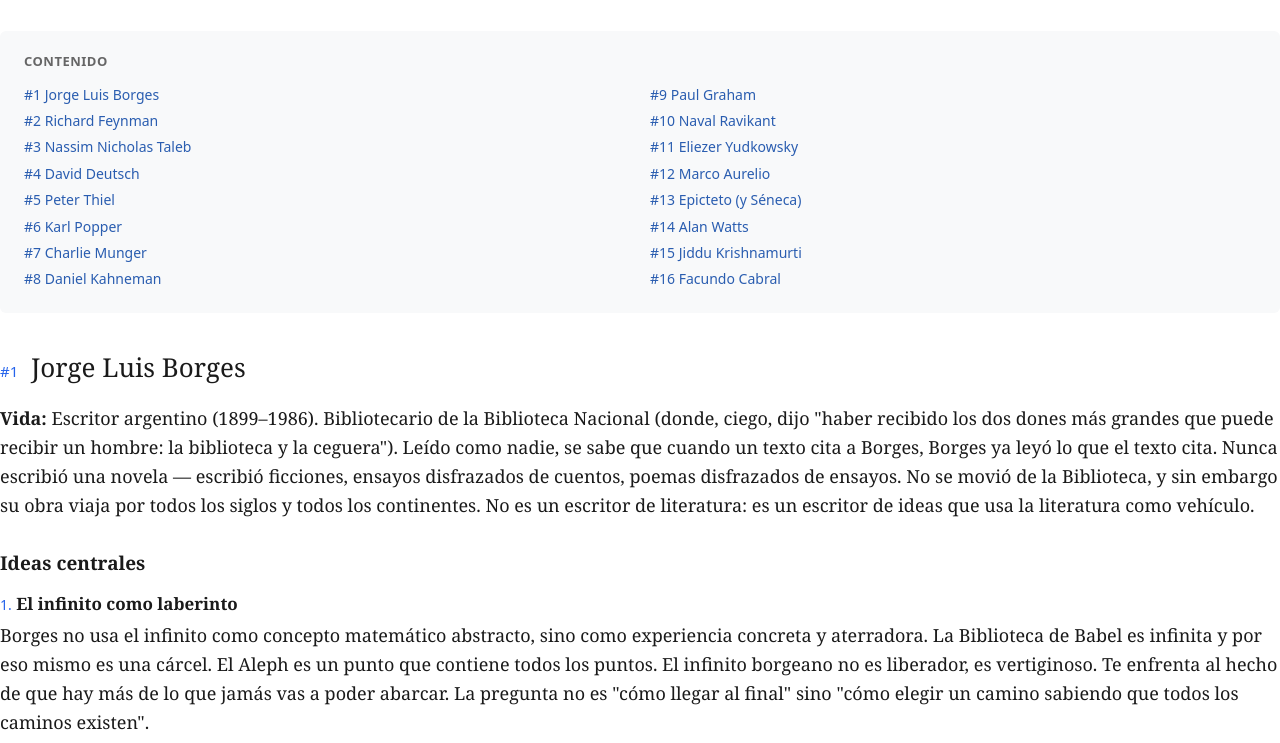
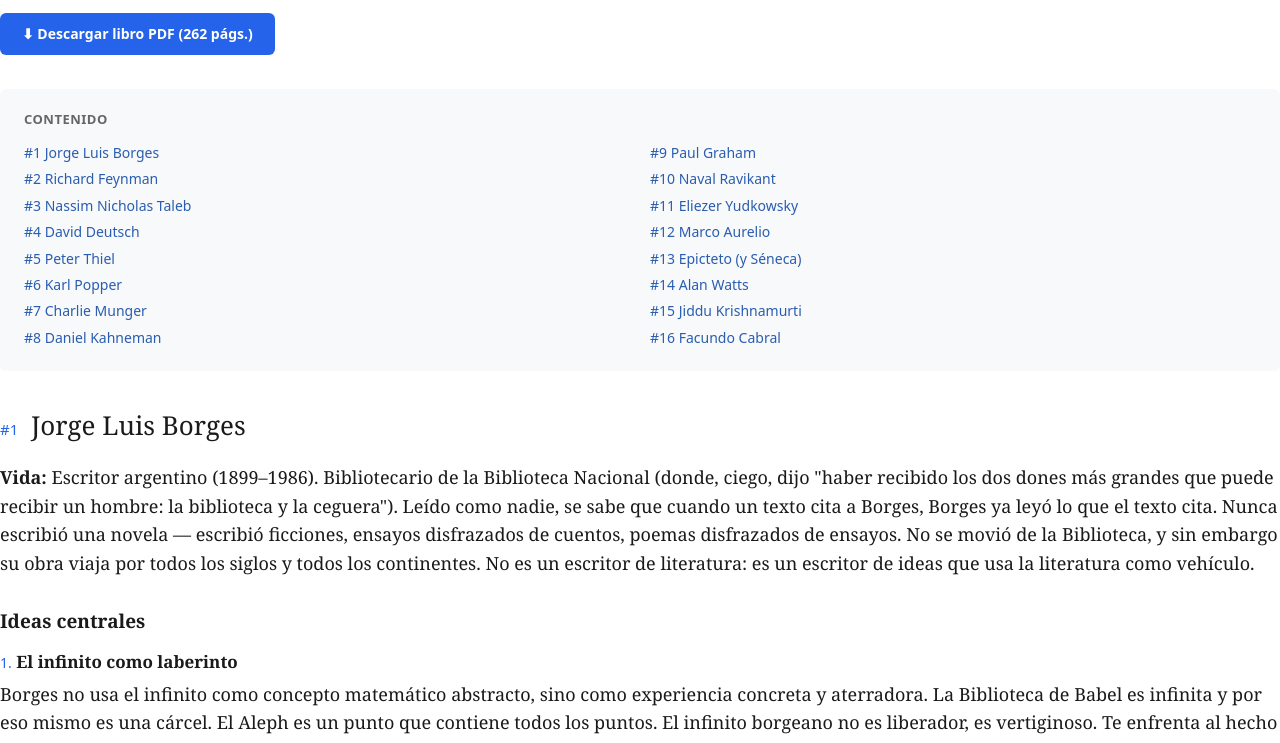
Before and after one commit to nanopisaroni/nanopisaroni, a plain HTML site: page panteon.html in a window 1280 px wide. Shown: the part 206-949 px from the top of the page. Drawn offline with Linux system fonts and the light colour scheme.

Commit message:
Agrega PDF descargable del Panteón Personal + botón de descarga

```diff
--- a/panteon.html
+++ b/panteon.html
@@ -51,6 +51,7 @@ footer{margin-top:44px;padding-top:18px;border-top:1px solid #e6e6e6;color:#666;
 <main>
 <h1>Panteón Personal</h1>
 <p class="description">Pensadores de referencia. Cada ficha tiene quién es, ideas centrales, obras clave, conexiones con otros del panteón, y conceptos accionables.</p>
+<p style="margin:-18px 0 34px"><a href="panteon-personal.pdf" style="display:inline-block;font-family:system-ui,-apple-system,sans-serif;font-size:14px;font-weight:600;padding:10px 22px;background:#2563eb;color:#fff;border-radius:6px;text-decoration:none">⬇ Descargar libro PDF (262 págs.)</a></p>
 <div class="toc"><p>Contenido</p>
 <a href="#thinker-1">#1 Jorge Luis Borges</a><a href="#thinker-2">#2 Richard Feynman</a><a href="#thinker-3">#3 Nassim Nicholas Taleb</a><a href="#thinker-4">#4 David Deutsch</a><a href="#thinker-5">#5 Peter Thiel</a><a href="#thinker-6">#6 Karl Popper</a><a href="#thinker-7">#7 Charlie Munger</a><a href="#thinker-8">#8 Daniel Kahneman</a><a href="#thinker-9">#9 Paul Graham</a><a href="#thinker-10">#10 Naval Ravikant</a><a href="#thinker-11">#11 Eliezer Yudkowsky</a><a href="#thinker-12">#12 Marco Aurelio</a><a href="#thinker-13">#13 Epicteto (y Séneca)</a><a href="#thinker-14">#14 Alan Watts</a><a href="#thinker-15">#15 Jiddu Krishnamurti</a><a href="#thinker-16">#16 Facundo Cabral</a>
 </div>
```
Also changed, not shown: 1 other file.
